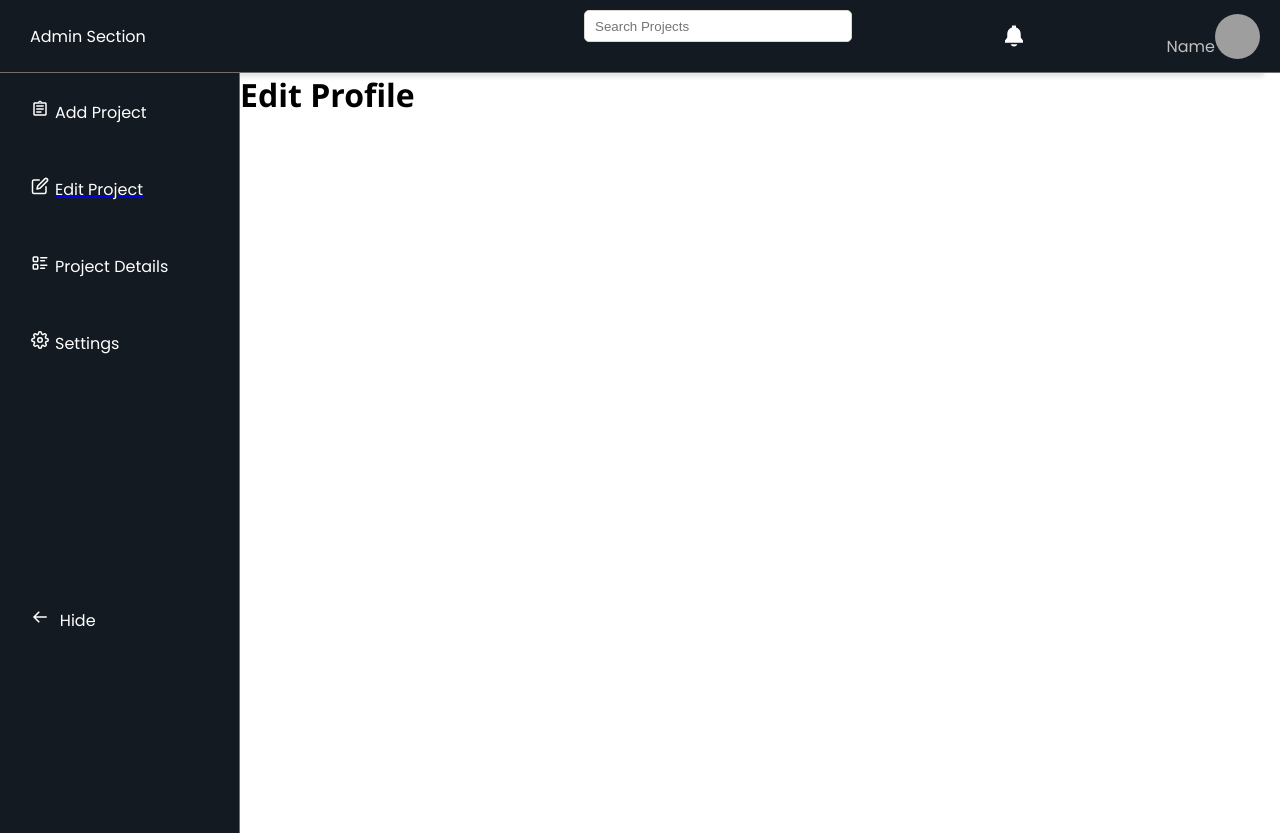
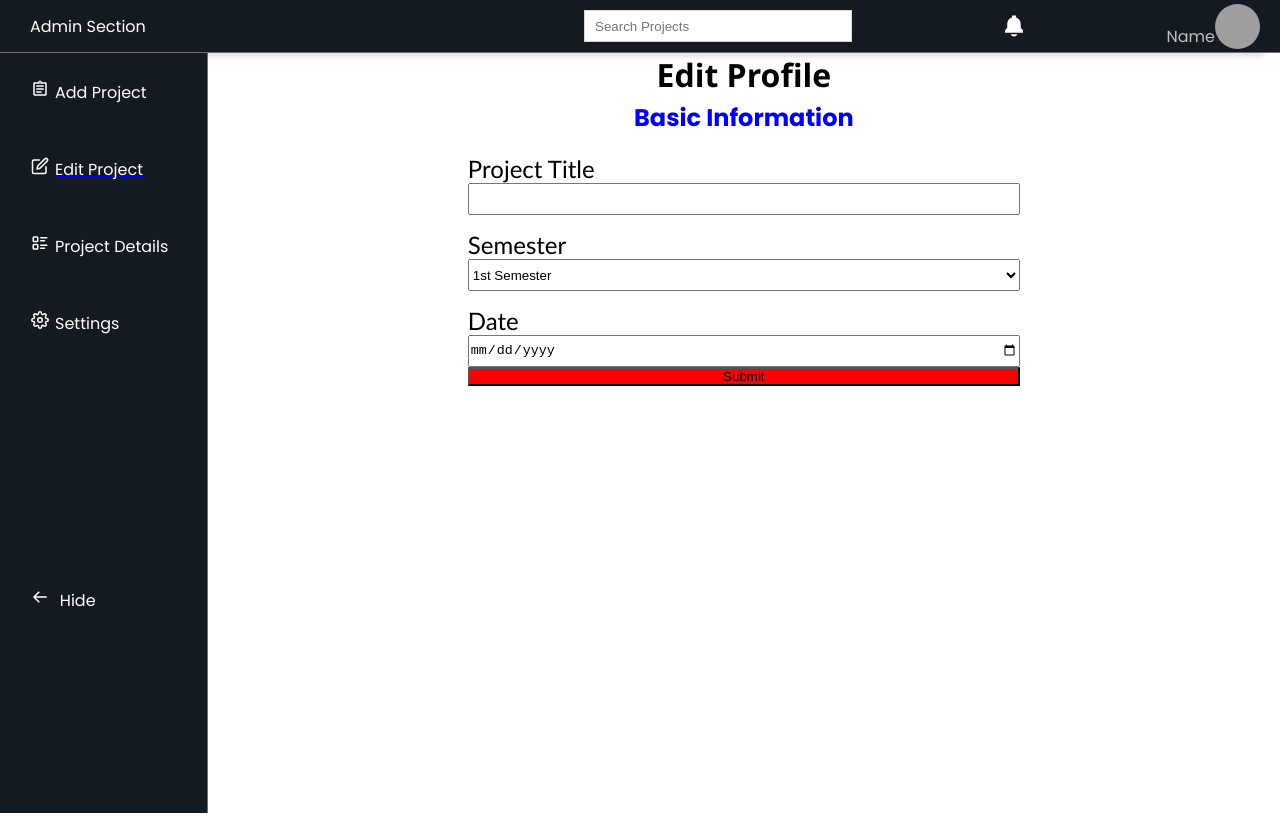
Before and after one commit to mohitShahiT/PrjectNest, a React (Vite) app in the folder Client/: page /admin/editproject/1 in a window 1280 px wide. Built offline with nearby package versions, Linux system fonts and the light colour scheme; grey boxes are pictures that could not be loaded; a web font is replaced by a local one.

Commit message:
Edit_admin_project

```diff
--- a/Client/src/components/Admin_view/EditSelectedProject.jsx
+++ b/Client/src/components/Admin_view/EditSelectedProject.jsx
@@ -3,9 +3,33 @@ function EditSelectedProject() {
   return (
     <div className={styles.edit_profile_form_container}>
       <h1 className={styles.heading}>Edit Profile</h1>
+      <h2 className={styles.subheading}>Basic Information</h2>
       <div className={styles.form_section}>
         <form className={styles.form}>
-          <label></label>
+          <label className={styles.label}>Project Title</label>
+          <input type="text" className={styles.input}></input>
+          <label className={styles.label}>Semester</label>
+          <select className={styles.input}>
+            <option>1st Semester</option>
+            <option>2nd Semester</option>
+            <option>3rd Semester</option>
+            <option>4th Semester</option>
+            <option>5th Semester</option>
+            <option>6th Semester</option>
+            <option>7th Semester</option>
+            <option>8th Semester</option>
+          </select>
+          {/* <label className={styles.label}>Team Member</label> */}
+          {/* <select>
+            <option>Sushankhya</option>
+            <option>Mohit</option>
+          </select>
+          <label className={styles.label}>Supervisor</label>
+          <option>Ravi</option>
+          <label className={styles.label}>Date:</label> */}
+          <label className={styles.label}>Date</label>
+          <input type="date" className={styles.input}></input>
+          <input type="submit" className={styles.submit}></input>
         </form>
       </div>
     </div>
--- a/Client/src/components/Admin_view/EditSelectedProject.module.css
+++ b/Client/src/components/Admin_view/EditSelectedProject.module.css
@@ -1,45 +1,31 @@
-.edit_profile_container {
+.edit_profile_form_container {
+  height: 100%;
+  width: 100%;
   display: flex;
-  justify-content: space-around;
-  align-items: flex-start;
-  padding: 30px;
+  flex-direction: column;
+  justify-content: center;
+  align-items: center;
+}
+.form{
+    display: flex;
+    flex-direction: column;
+    width: 35rem;
+    height: 35rem;
+    padding: 4px;
+}
+.label{
+    font-size: 1.5rem;
+    font-family:'Trebuchet MS', 'Lucida Sans Unicode', 'Lucida Grande', 'Lucida Sans', Arial, sans-serif;
+    margin-top: 15px;
+}
+.input{
+    height: 2rem;
+}
+.submit{
+    background-color: red;
 }
 
-.section {
-  width: 55%;
+.subheading{
+    margin-top: 4px;
+    color: blue;
 }
-
-form {
-  display: flex;
-  flex-direction: column;
-  gap: 10px;
-}
-
-label {
-  margin-bottom: 20px;
-}
-
-input,
-textarea {
-  width: 80%;
-  padding: 8px;
-  margin-bottom: 20px;
-  border-radius: 5px;
-  border: 1px solid #ccc;
-}
-
-button {
-  padding: 10px 20px;
-  background-color: #007bff;
-  color: #fff;
-  border: none;
-  border-radius: 5px;
-  cursor: pointer;
-}
-
-button:hover {
-  background-color: #0056b3;
-}
-.userDetails {
-  font-size: 2rem;
-}
--- a/Client/src/components/LoginPage/SignInform/SignInform.jsx
+++ b/Client/src/components/LoginPage/SignInform/SignInform.jsx
@@ -78,7 +78,7 @@ const SignInform = ({ clicked, handleClick }) => {
         />
 
         <div className={styles.submit}>
-          <input type="submit"></input>
+          <input type="submit" className={styles.submitbtn}></input>
         </div>
       </form>
     </div>
--- a/Client/src/components/LoginPage/SignInform/SignInform.module.css
+++ b/Client/src/components/LoginPage/SignInform/SignInform.module.css
@@ -29,7 +29,7 @@
   align-items: center;
 }
 
-input[type="submit"] {
+.submitbtn {
   padding: 8px;
   width: 30%;
   color: black;
@@ -43,7 +43,7 @@ input[type="submit"] {
   border: none;
   color: rgb(255, 254, 254);
 }
-input[type="submit"]:hover {
+.submitbtn:hover {
   background-color: #032e3f;
 
   transition-duration: 1s;
--- a/Client/src/components/LoginPage/Signupform/Signupform.jsx
+++ b/Client/src/components/LoginPage/Signupform/Signupform.jsx
@@ -162,7 +162,7 @@ const Signupform = ({ clicked, handleClick }) => {
         ))}
 
         <div className={styles.submit}>
-          <input type="submit" onClick={() => handleSubmit}></input>
+          <input type="submit" className={styles.submitbtn} onClick={() => handleSubmit }></input>
         </div>
       </form>
     </div>
--- a/Client/src/components/LoginPage/Signupform/Signupform.module.css
+++ b/Client/src/components/LoginPage/Signupform/Signupform.module.css
@@ -28,8 +28,9 @@
   text-align: center;
 }
 
-input[type="submit"] {
+.submitbtn {
   padding: 0px;
+  height: 2rem;
   width: 30%;
   color: black;
   cursor: pointer;
@@ -42,7 +43,7 @@ input[type="submit"] {
   border: none;
   color: rgb(255, 254, 254);
 }
-input[type="submit"]:hover {
+.submitbtn:hover {
   background-color: #032e3f;
 
   transition-duration: 1s;
```
